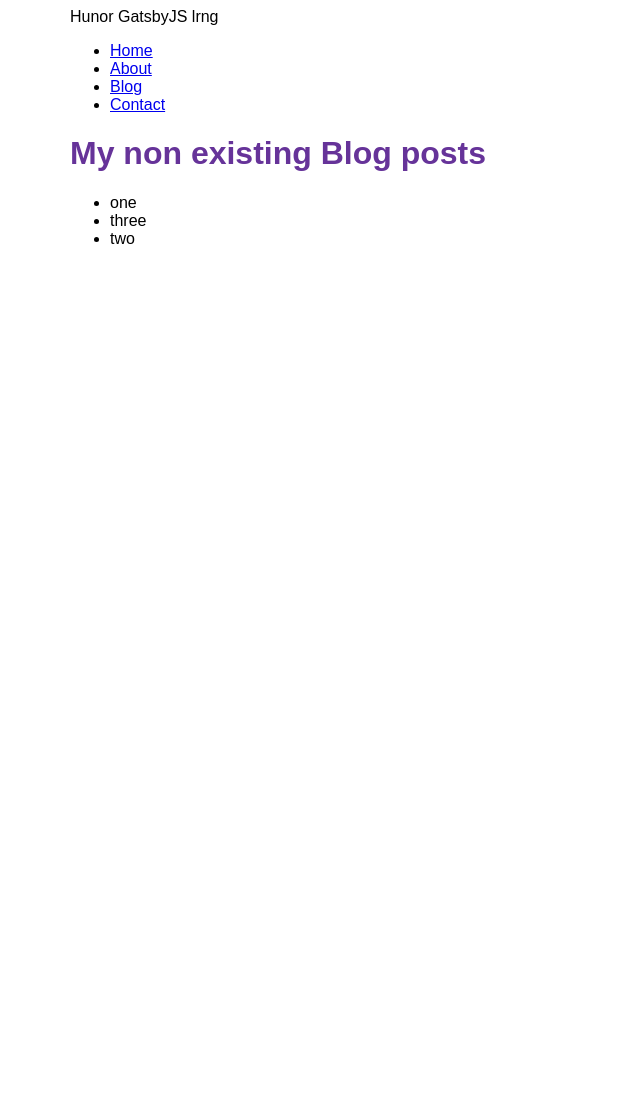
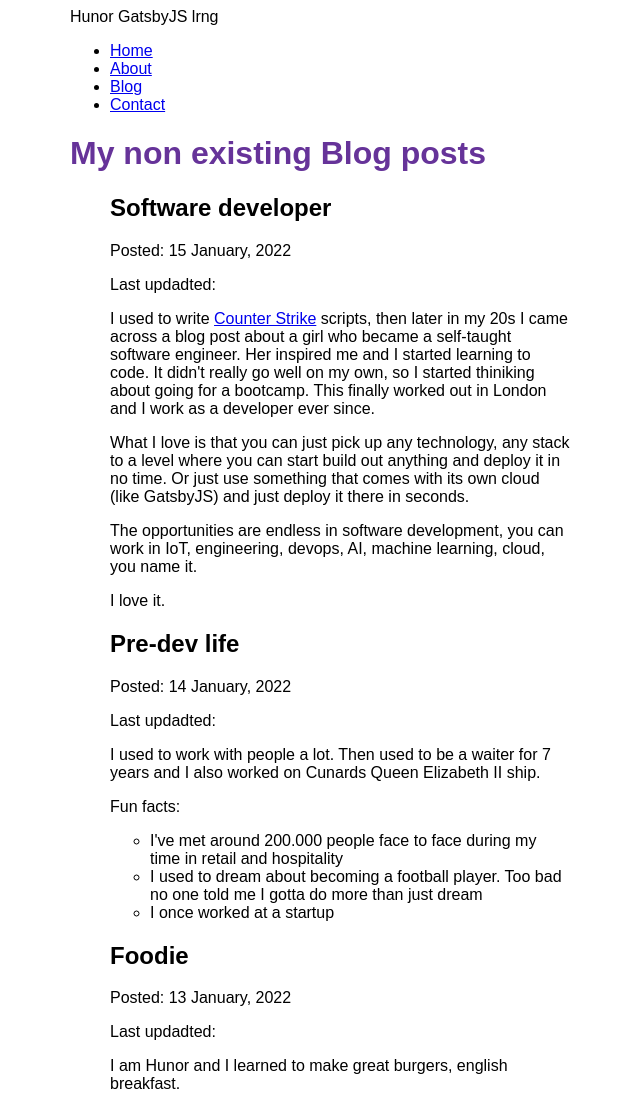
Before and after one commit to tamasmagyarhunor88/gatsby-learning, a Gatsby site: page /blog in a window 1280 px wide. Shown: the top 1096 px of the page, without its empty margins (320-960 px from the left). Before the commit the page ends 800 px from the top, so only its background shows below. Built offline with nearby package versions, Linux system fonts and the light colour scheme; Gatsby itself is replaced by a stand-in of ours.

Commit message:
Use allMdx GraphQL query to query mdx nodes and use MDXRenderer to render mdx content in React components

```diff
--- a/src/pages/blog.js
+++ b/src/pages/blog.js
@@ -1,14 +1,22 @@
 import * as React from 'react'
 import Layout from "../components/layout"
 import { graphql } from "gatsby";
+import {MDXRenderer} from "gatsby-plugin-mdx"
 
 const BlogPage = ({ data }) => {
     return (
         <Layout pageTitle="My non existing Blog posts">
             <ul>
                 {
-                    data.allFile.nodes.map(node =>(
-                        <li key={node.name}>{node.name}</li>
+                    data.allMdx.nodes.map((node) => (
+                        <article key={node.id}>
+                            <h2>{node.frontmatter.title}</h2>
+                            <p>Posted: {node.frontmatter.date}</p>
+                            <p>Last updadted: {node.parent.modifiedTime}</p>
+                            <MDXRenderer>
+                                {node.body}
+                            </MDXRenderer>
+                        </article>
                     ))
                 }
             </ul>
@@ -18,10 +26,19 @@ const BlogPage = ({ data }) => {
 
 export const query = graphql`
     query {
-        allFile(filter: {sourceInstanceName: {eq: "blog"}}) {
+        allMdx(sort: {fields: frontmatter___date, order: DESC}) {
             nodes {
-                name
-                sourceInstanceName
+                frontmatter {
+                    date(formatString: "DD MMMM, YYYY")
+                    title
+                }
+                id
+                body
+                parent {
+                    ... on File {
+                        modifiedTime(formatString: "DD MMMM, YYYY")
+                    }
+                }
             }
         }
     }
```
